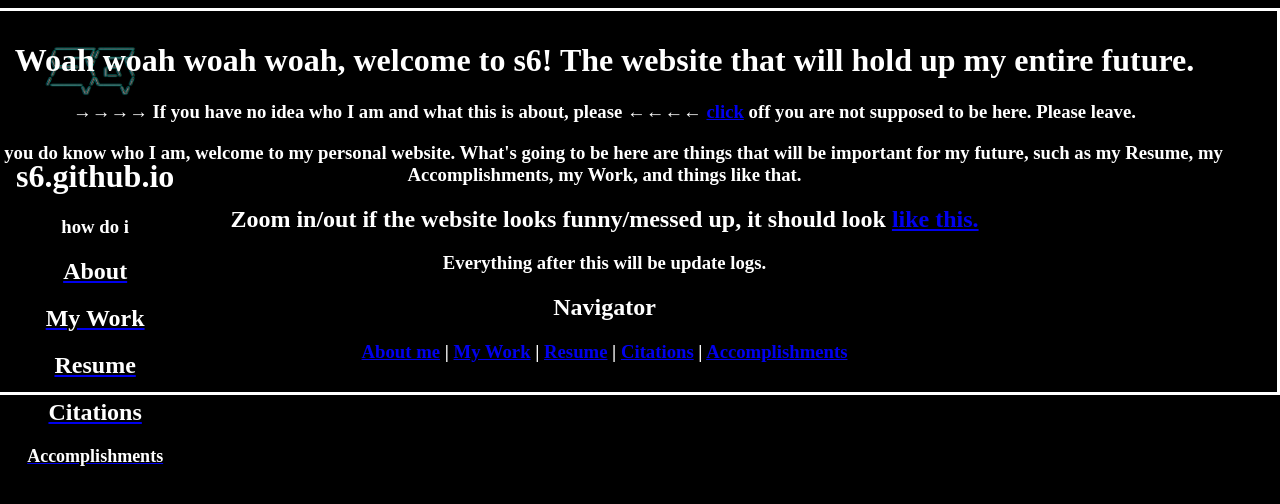
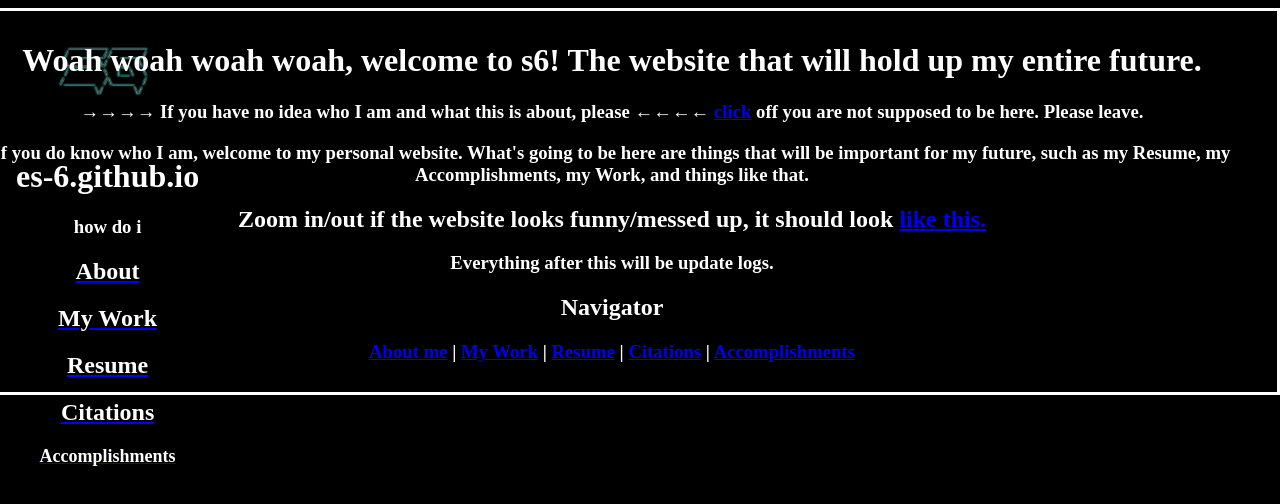
Before and after one commit to forclass6/es-6.github.io, a plain HTML site: page main.html in a window 1280 px wide. Drawn offline with Linux system fonts and the light colour scheme; a web font is replaced by a local one.

Commit message:
sidebar fix

```diff
--- a/main.html
+++ b/main.html
@@ -22,7 +22,7 @@
         .normal {
             position: absolute;
             right: 0px;
-            width: 1325px;
+            width: 1310px;
             border: 3px solid #ffffff;
             padding: 10px;
             overflow-wrap: break-word;
@@ -57,7 +57,7 @@
     <div class="sidebar">
         <center>
         <img src="cdn/logohq.png" width="120px">
-        <h1>s6.github.io</h1>
+        <h1>es-6.github.io</h1>
 
 
 
```
